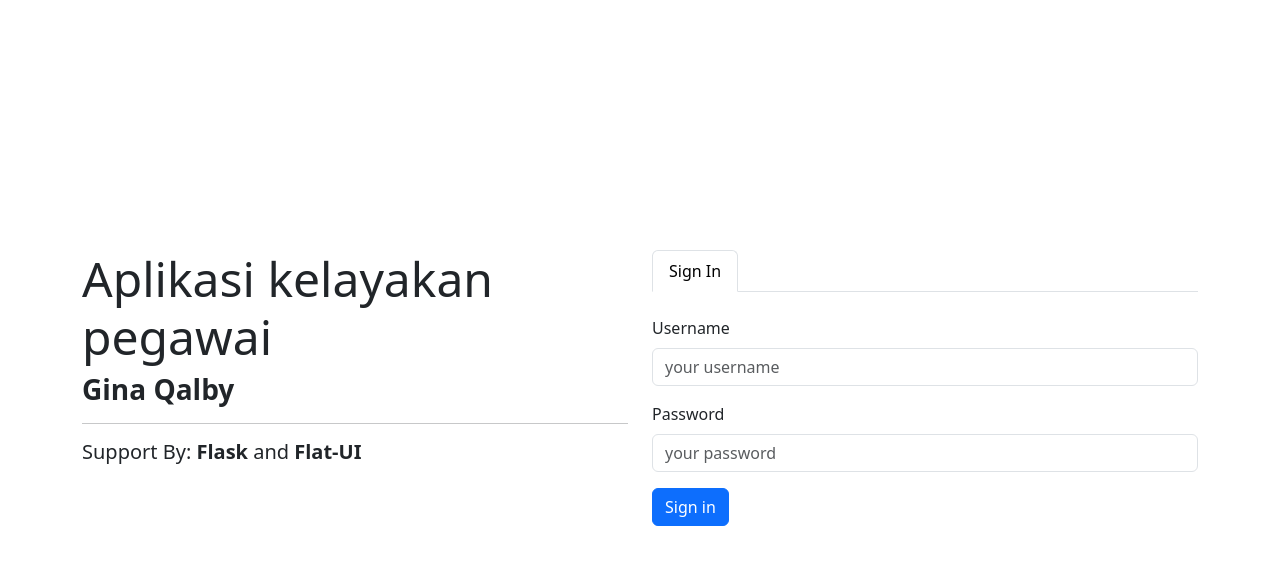
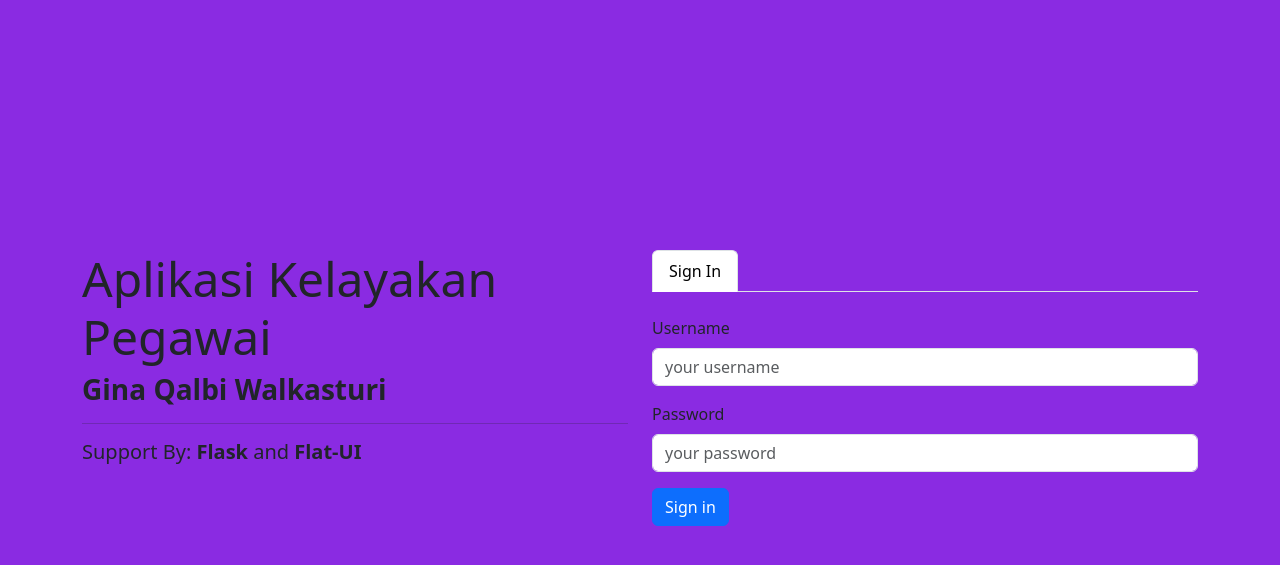
Before and after one commit to junanda/aplikasi-GQ, a Flask app: page / in a window 1280 px wide. Shown: the top 565 px of the page. Run offline with Flask 2, Linux system fonts and the light colour scheme; some libraries are stand-ins or nearby versions.

Commit message:
Perubahan warna background

```diff
--- a/src/templates/dashboard.html
+++ b/src/templates/dashboard.html
@@ -14,7 +14,7 @@
   <link rel="stylesheet" href="{{ url_for('static',filename='css/bootstrap.min.css') }}" media="screen">
 </head>
 
-<body style='background-color:#ECF0F1;'>
+<body style='background-color:lightblue'>
   <nav class="navbar fixed-top bg-dark navbar-expand-lg navbar-dark">
     <div class="container">
       <a class="navbar-brand" href="#">Aplikasi Kelayakan Pegawai</a>
@@ -55,6 +55,6 @@
   </div>
 
   <script src="{{url_for('static',filename='js/bootstrap.bundle.min.js')}}"></script>
-</body>
+  </body>
 
 </html>
--- a/src/templates/data_aspek.html
+++ b/src/templates/data_aspek.html
@@ -1,7 +1,7 @@
 {% extends "dashboard.html" %}
 {% block body %}
 <div class="bg-light border rounded-3" style="padding: 10px;min-height: 800px;">
-    <h2>Data aspek</h2>
+    <h2>Data Aspek</h2>
     <div class="row">
         <div class="col-2">
             <h5>Tahun</h5>
--- a/src/templates/index.html
+++ b/src/templates/index.html
@@ -13,7 +13,7 @@
     <link rel="stylesheet" href="{{ url_for('static',filename='css/bootstrap.min.css') }}" media="screen">
   </head>
 
-  <body>
+  <body style="background-color:blueviolet;">
     <!--[if lt IE 7]>
       <p class="browsehappy">
         You are using an <strong>outdated</strong> browser. Please
@@ -23,8 +23,8 @@
     <div class="container">
         <div class="row" style="margin-top:250px;">
             <div class="col-md-6">
-                <h2 class="display-5">Aplikasi kelayakan pegawai</h2>
-                <h3><strong>Gina Qalby</strong></h3>
+                <h2 class="display-5">Aplikasi Kelayakan Pegawai</h2>
+                <h3><strong>Gina Qalbi Walkasturi</strong></h3>
                 <hr/>
                 <h5>Support By: <strong>Flask</strong> and <strong>Flat-UI</strong></h5>
             </div>
```
